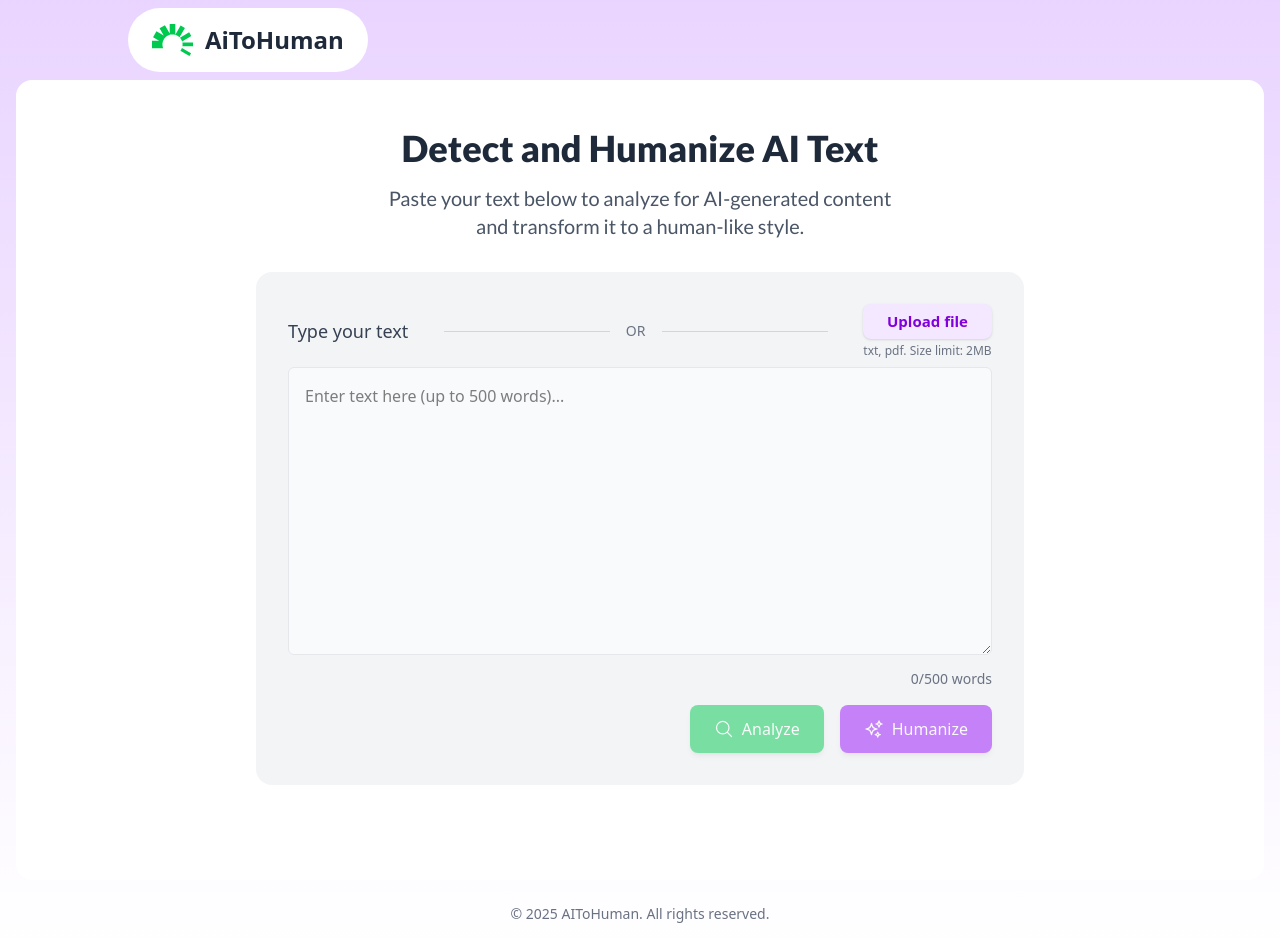
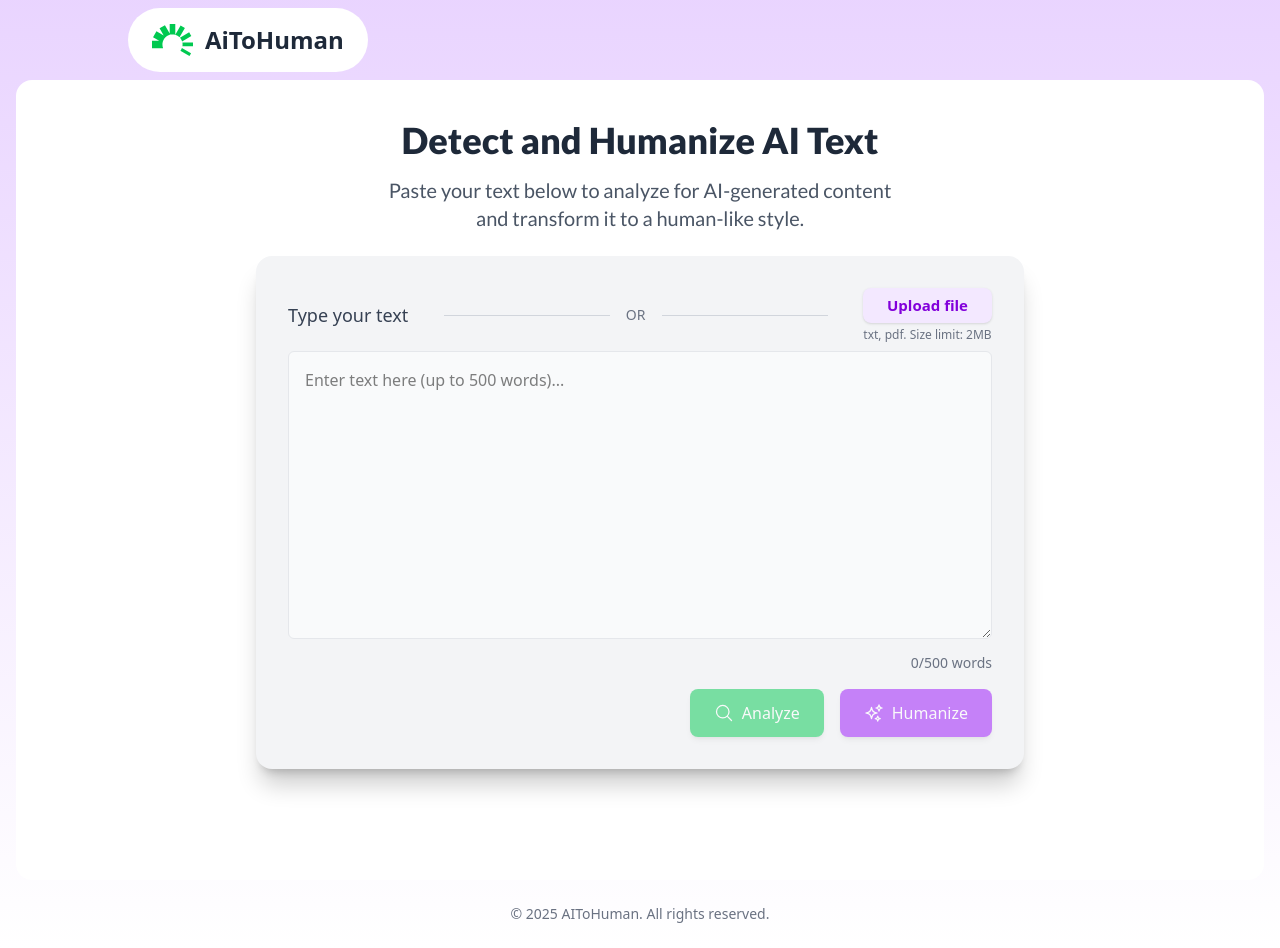
Before and after one commit to ilnarkhasanov/AiToHuman, a React (Vite) app in the folder frontend/: page / in a window 1280 px wide. Built offline with nearby package versions, Linux system fonts and the light colour scheme; no server answers.

Commit message:
Improve responsiveness

```diff
--- a/frontend/src/components/AnalyzeResult.tsx
+++ b/frontend/src/components/AnalyzeResult.tsx
@@ -48,23 +48,23 @@ const AnalyzeResult: React.FC<AnalyzeResultProps> = ({
 
       <div className="text-center mt-8">
         <div className="text-sm text-gray-600 mb-2">AI Detection Result</div>
-        <div className="text-7xl font-bold text-red-500">{result.score}%</div>
-        <div className="text-lg text-gray-700 font-medium mt-1">
+        <div className="text-5xl sm:text-7xl font-bold text-red-500">{result.score}%</div>
+        <div className="text-base sm:text-lg text-gray-700 font-medium mt-1">
           Probability of AI
         </div>
       </div>
 
-      <div className="flex justify-center mt-8 gap-4">
+      <div className="flex flex-col sm:flex-row gap-4 justify-center mt-4">
         <button
           onClick={onAnalyzeNew}
-          className="bg-green-500 hover:bg-green-600 text-white font-medium py-3 px-6 rounded-lg flex items-center gap-2 transition-all shadow-md hover:shadow-lg"
+          className="bg-green-500 hover:bg-green-600 text-white font-medium py-3 px-6 rounded-lg flex justify-center items-center gap-2 transition-all shadow-md hover:shadow-lg"
         >
           <ArrowPathIcon className="w-5 h-5" />
           Analyze New Text
         </button>
         <button
           onClick={onHumanizeExisting}
-          className="bg-purple-600 hover:bg-purple-700 text-white font-medium py-3 px-6 rounded-lg flex items-center gap-2 transition-all shadow-md hover:shadow-lg"
+          className="bg-purple-600 hover:bg-purple-700 text-white font-medium py-3 px-6 rounded-lg flex justify-center items-center gap-2 transition-all shadow-md hover:shadow-lg"
         >
           <SparklesIcon className="w-5 h-5" />
           Humanize Text
--- a/frontend/src/components/TextProcessor.tsx
+++ b/frontend/src/components/TextProcessor.tsx
@@ -128,7 +128,7 @@ const TextProcessor: React.FC<TextProcessorProps> = ({
         >
           Type your text
         </label>
-        <div className="flex items-center gap-4 w-full max-w-sm">
+        <div className="hidden md:flex items-center gap-4 w-full max-w-sm">
           <span className="flex-1 border-t border-gray-300"></span>
           <span className="text-gray-500 text-sm font-medium">OR</span>
           <span className="flex-1 border-t border-gray-300"></span>
--- a/frontend/src/pages/Home.tsx
+++ b/frontend/src/pages/Home.tsx
@@ -86,14 +86,14 @@ function Home() {
 
   return (
     <main className="w-full max-w-3xl mx-auto min-h-screen py-6">
-      <h1 className="text-center text-3xl sm:text-4xl text-gray-800 pt-6 pb-4 font-lato font-extrabold">
+      <h1 className="text-center text-2xl sm:text-4xl text-gray-800 p-4 font-lato font-extrabold">
         Detect and Humanize AI Text
       </h1>
-      <p className="text-center text-xl text-gray-600 mb-8 font-lato">
+      <p className="text-center text-md sm:text-xl text-gray-600 px-4 mb-6 font-lato">
         Paste your text below to analyze for AI-generated content<br />and
         transform it to a human-like style.
       </p>
-      <div className="bg-gray-100 rounded-2xl p-8">
+      <div className="bg-gray-100 rounded-2xl p-8 shadow-xl/20">
         <TextProcessor
           status={status}
           onAnalyze={handleAnalyze}
```
